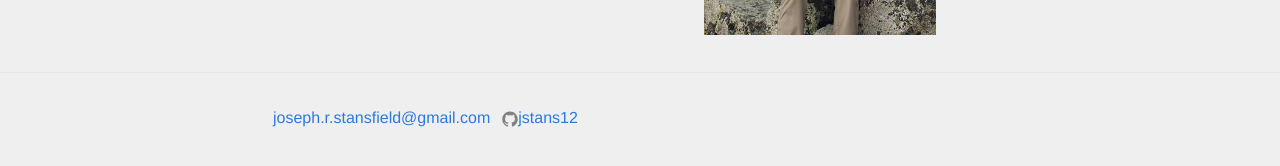
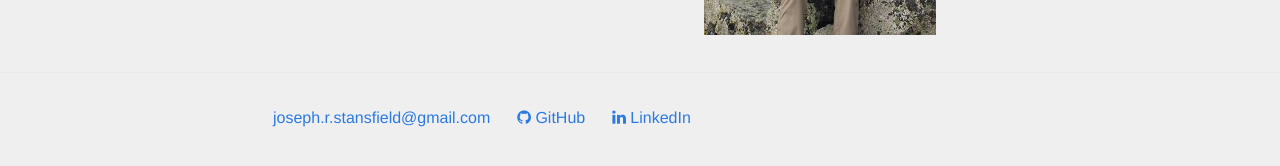
Before and after one commit to JStans12/JStans12.github.io, a Jekyll site: the page built from index.html, in a window 1280 px wide. Shown: the part 337-503 px from the top of the page. Built offline with Jekyll 4.4.1, drawn with Linux system fonts in a browser that asks for light colours; nearby versions of some CDN libraries.

Commit message:
added linkedin

```diff
--- a/_config.yml
+++ b/_config.yml
@@ -4,6 +4,7 @@
 baseurl: ""
 url: "http://jstans12.github.io"
 github_username:  jstans12
+linkedin_username: joseph-stansfield-a546b973
 
 markdown: kramdown
 theme: minima
--- a/_layouts/default.html
+++ b/_layouts/default.html
@@ -5,6 +5,7 @@
     <meta charset="utf-8">
     <title>Home Page</title>
     <link rel="stylesheet" href="/css/stylesheet.css">
+    <link rel="stylesheet" href="//maxcdn.bootstrapcdn.com/font-awesome/4.3.0/css/font-awesome.min.css">
     <link rel="stylesheet" href="http://fonts.googleapis.com/css?family=Source+Sans+Pro:200,300,400,700" media="all">
   </head>
 
@@ -30,10 +31,29 @@
     <footer class="site-footer">
       <div class="wrapper">
         <table>
-          <td><a href="mailto:joseph.r.stansfield@gmail.com"> {{ site.email }}</a></li>
-          <td>
-          <td>
-          <td><a href="https://github.com/jstans12"><span class="icon icon--github"><svg viewBox="0 0 16 16" width="16px" height="16px"><path fill="#828282" d="M7.999,0.431c-4.285,0-7.76,3.474-7.76,7.761 c0,3.428,2.223,6.337,5.307,7.363c0.388,0.071,0.53-0.168,0.53-0.374c0-0.184-0.007-0.672-0.01-1.32 c-2.159,0.469-2.614-1.04-2.614-1.04c-0.353-0.896-0.862-1.135-0.862-1.135c-0.705-0.481,0.053-0.472,0.053-0.472 c0.779,0.055,1.189,0.8,1.189,0.8c0.692,1.186,1.816,0.843,2.258,0.645c0.071-0.502,0.271-0.843,0.493-1.037 C4.86,11.425,3.049,10.76,3.049,7.786c0-0.847,0.302-1.54,0.799-2.082C3.768,5.507,3.501,4.718,3.924,3.65 c0,0,0.652-0.209,2.134,0.796C6.677,4.273,7.34,4.187,8,4.184c0.659,0.003,1.323,0.089,1.943,0.261 c1.482-1.004,2.132-0.796,2.132-0.796c0.423,1.068,0.157,1.857,0.077,2.054c0.497,0.542,0.798,1.235,0.798,2.082 c0,2.981-1.814,3.637-3.543,3.829c0.279,0.24,0.527,0.713,0.527,1.437c0,1.037-0.01,1.874-0.01,2.129 c0,0.208,0.14,0.449,0.534,0.373c3.081-1.028,5.302-3.935,5.302-7.362C15.76,3.906,12.285,0.431,7.999,0.431z"/></svg></span><span class="username">jstans12</span></a>
+
+          <td><a href="mailto:joseph.r.stansfield@gmail.com"> {{ site.email }}</a></td>
+
+          <td class="spacer">
+
+          {% if site.github_username %}
+            <td>
+              <a href="https://github.com/{{ site.github_username }}">
+                <i class="fa fa-github"></i> GitHub
+              </a>
+            </td>
+          {% endif %}
+
+          <td class="spacer">
+
+          {% if site.linkedin_username %}
+            <td>
+              <a href="https://linkedin.com/in/{{ site.linkedin_username }}">
+                <i class="fa fa-linkedin"></i> LinkedIn
+              </a>
+            </td>
+          {% endif %}
+
         </table>
       </div>
     </footer>
--- a/css/stylesheet.css
+++ b/css/stylesheet.css
@@ -47,6 +47,7 @@
 
 /** Site footer */
 .site-footer { border-top: 1px solid #e8e8e8; padding: 30px 0; }
+.spacer { padding-left: 20px; }
 
 /** Page content */
 .page-content { padding: 30px 0; }
```
